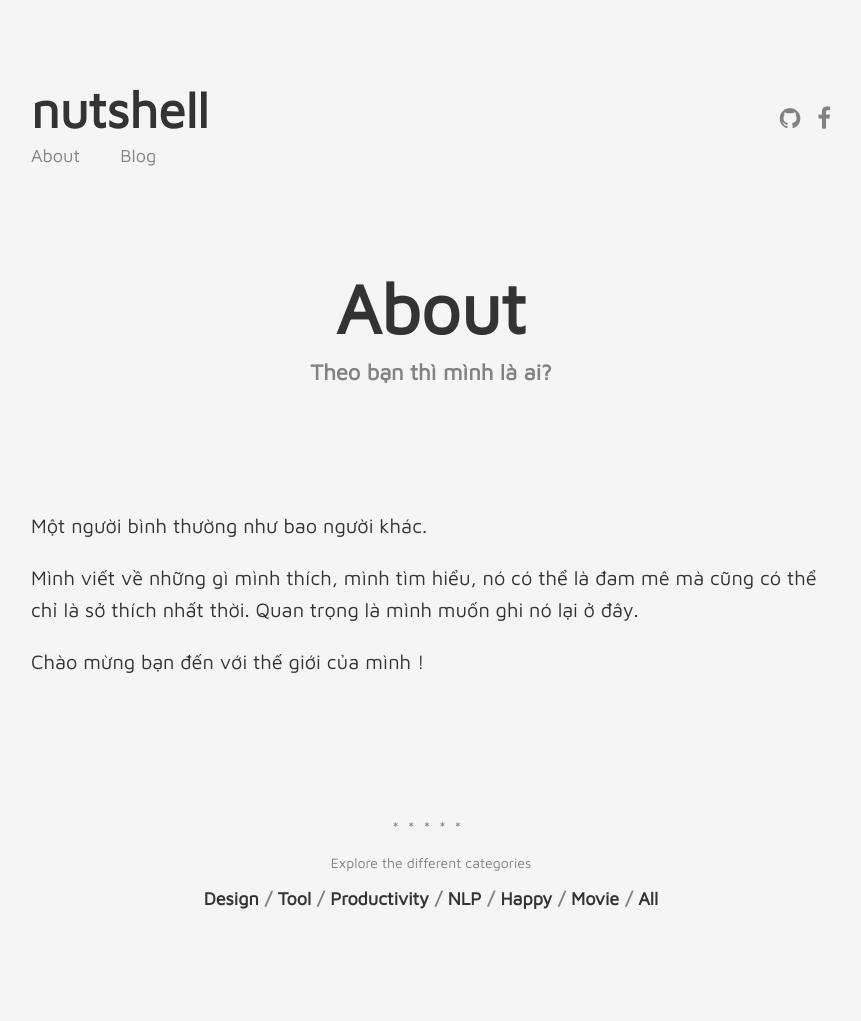
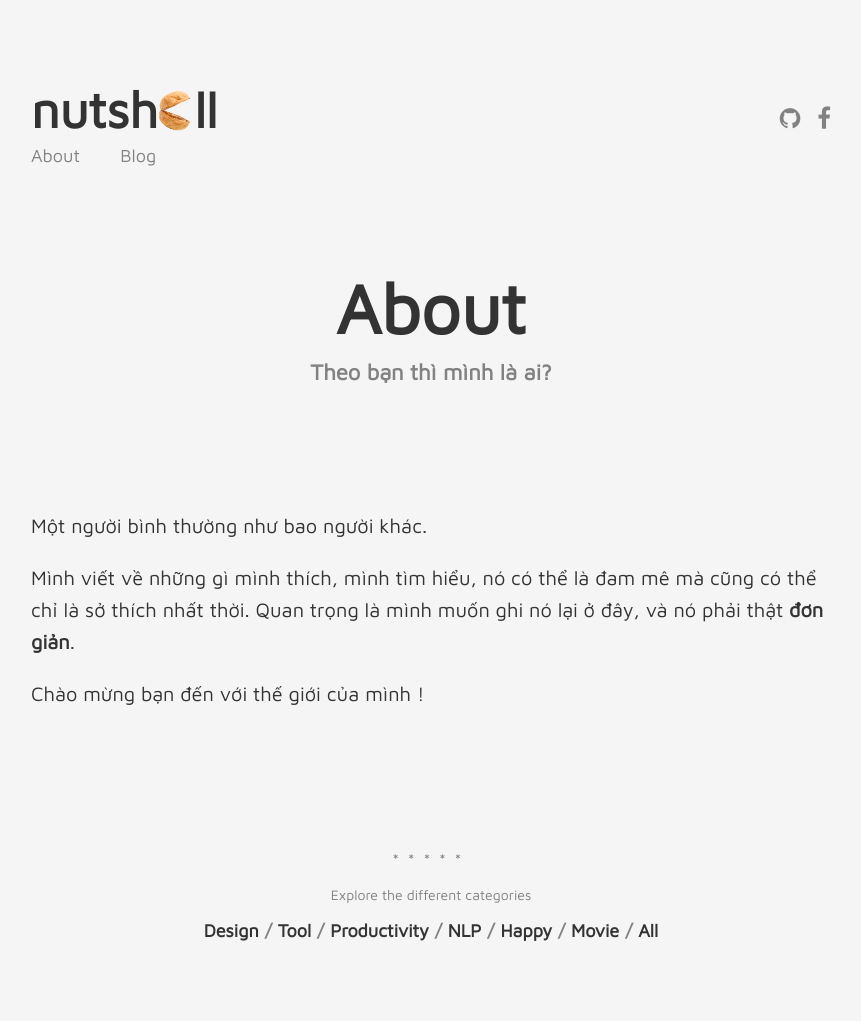
Before and after one commit to Lego1st/lego1st.github.io, a Jekyll site: the page built from about.md, in a window 1280 px wide. Shown: the whole page, without its empty margins (209-1070 px from the left). Built offline with Jekyll 4.4.1, drawn with Linux system fonts in a browser that asks for light colours; before the commit the page ends 989 px from its top, so only the background shows below that.

Commit message:
Update logo, about

```diff
--- a/_config.yml
+++ b/_config.yml
@@ -7,6 +7,7 @@ description: >
 baseurl: "" # the subpath of your site, e.g. /blog/
 url: "https://lego1st.github.io/" # the base hostname & protocol for your site
 
+logo: "/assets/images/nutshell.png"
 
 author:
   fullname: Trung Nghia Nguyen
--- a/_includes/header.html
+++ b/_includes/header.html
@@ -1,7 +1,10 @@
 <header class="header">
     <div class="navigation">
-        <a href="/" class="logo">{{ site.title }}</a>
-
+        <a href="/"  class="logo-group">
+            <span>nutsh</span>
+            <img class="second" src="{{ site.logo }}"/>
+            <span>ll</span>
+        </a>
         <ul class="menu">
             <li class="menu__entry"><a href="{{ '/about' | prepend: site.baseurl }}">About</a></li>
             <li class="menu__entry"><a href="{{ '/' | prepend: site.baseurl }}">Blog</a></li>
--- a/_sass/_default.scss
+++ b/_sass/_default.scss
@@ -79,11 +79,24 @@ strong {
     float:left;
 }
 
-.logo {
-    font-size: 50px;
-    font-weight: 700;
-    color: $iron;
-    display: block;
+.logo-group {
+    display: table;
+    span,
+    img {
+        color: $iron;
+        display: table-cell;
+        vertical-align: middle;
+        margin: 0;
+    };
+    img {
+        height: 40px;
+        margin-top: 10px;
+        transform: rotate(20deg);
+    }
+    span {
+        font-size: 50px;
+        font-weight: 700;
+    }
 }
 
 .menu {
--- a/about.md
+++ b/about.md
@@ -7,6 +7,6 @@ permalink: /about/
 
 Một người bình thường như bao người khác.
 
-Mình viết về những gì mình thích, mình tìm hiểu, nó có thể là đam mê mà cũng có thể chỉ là sở thích nhất thời. Quan trọng là mình muốn ghi nó lại ở đây.
+Mình viết về những gì mình thích, mình tìm hiểu, nó có thể là đam mê mà cũng có thể chỉ là sở thích nhất thời. Quan trọng là mình muốn ghi nó lại ở đây, và nó phải thật **đơn giản**.
 
 Chào mừng bạn đến với thế giới của mình !
```
Also changed, not shown: assets/images/nutshell.png (added).
